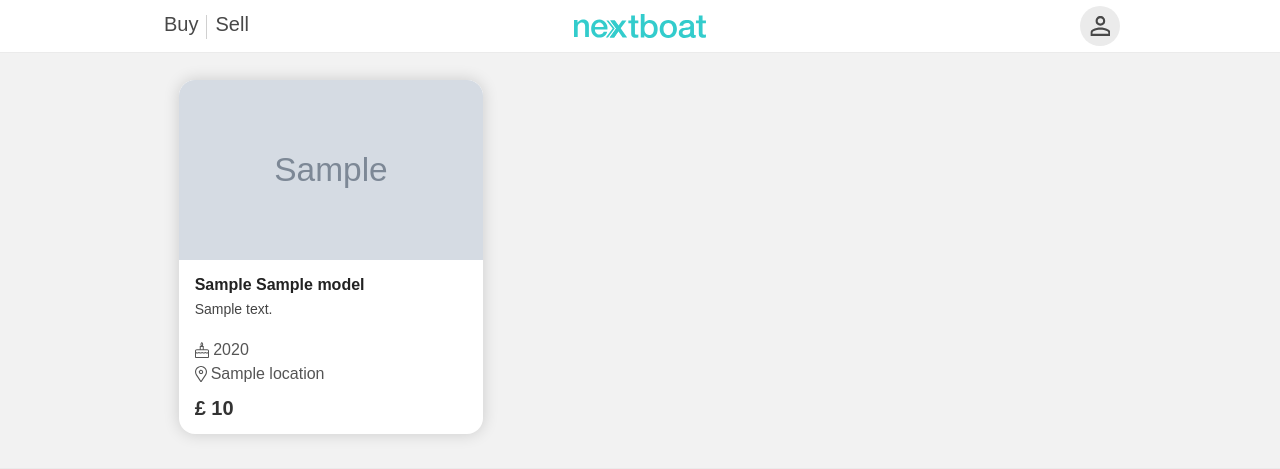
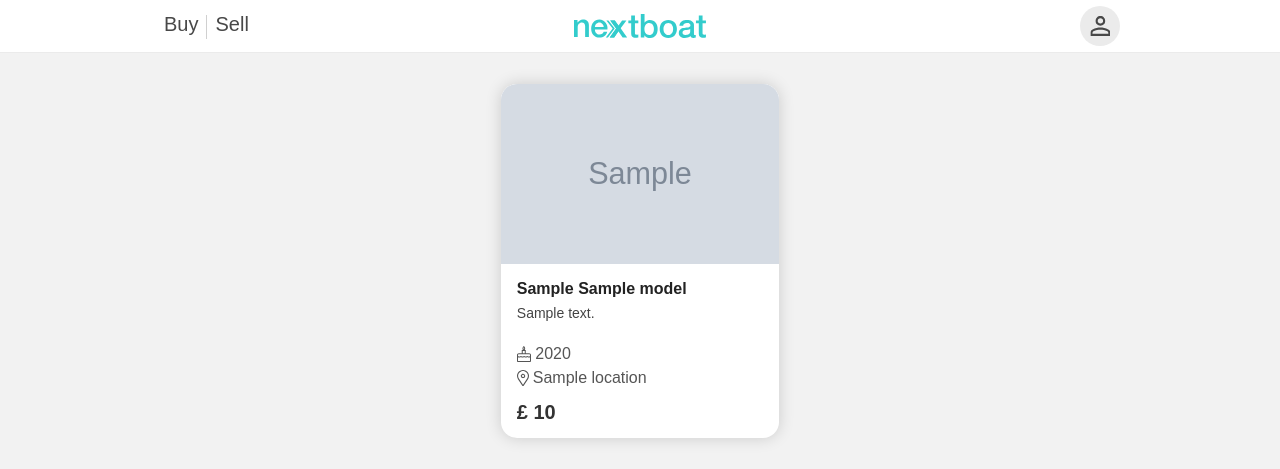
Before and after one commit to ancfoster/Next-Boat, a Django app: template listings/templates/listings/listings.html in a window 1280 px wide. Shown: the top 469 px of the page. Run offline with Django 4.2, Linux system fonts and the light colour scheme; the template is opened without the code that fills it: most values are stand-ins (such as "Sample title", 1, 10 or a date in 2020); grey boxes marked "Sample" are stand-in pictures; some web fonts are replaced.

Commit message:
Update items layout and styles in listings.html

```diff
--- a/listings/templates/listings/listings.html
+++ b/listings/templates/listings/listings.html
@@ -7,7 +7,7 @@
 {% endblock %}
 {% block content %}
 <main>
-<div class="listing-grid">
+<div class="listing-flex">
     {% for listing in listings_list %}
     <div class="boat-listing-cont">
         <a href="{% url 'boat_listing_details' listing.pk %}">
--- a/static/css/listings.css
+++ b/static/css/listings.css
@@ -1,23 +1,24 @@
 /* This stylesheet styles listings.html, which shows the available boats on the site */
-.listing-grid {
-    display: grid;
-    grid-template-columns: 1fr 1fr 1fr;
-    grid-auto-rows: auto;
-    grid-row-gap: 12px;
-    margin-top: 16px;
-    place-items: center;
+.listing-flex {
+    display: flex;
+    flex-direction: row;
+    flex-wrap: wrap;
+    justify-content: space-evenly;
+    padding-top: 16px;
 }
 .boat-listing-cont {
-    width: 100%;
-    max-width: 304px;
-    min-width: 280px;
+    width: 30%;
+    max-width: 380px;
     position: relative;
-    margin: 8px;
+    margin: 12px 8px;
     background-color: var(--white);
     border-radius: 16px;
     box-shadow: 0px 0px 16px 0px rgba(0, 0, 0, 0.16);
     -webkit-box-shadow: 0px 0px 16px 0px rgba(0, 0, 0, 0.16);
     box-sizing: border-box;
+}
+.boat-listing-cont:hover {
+    background-color: var(--light-bg-grey);
 }
 .boat-listing-cont a {
     width: 100%;
@@ -26,7 +27,6 @@
 }
 .boat-listing-item {
     width: 100%;
-    max-width: 304px;
     box-sizing: border-box;
     display: flex;
     flex-direction: column;
@@ -117,3 +117,19 @@
     color: var(--off-black);
     line-height: 20px;
 }
+
+@media screen and (max-width: 820px) {
+    .boat-listing-cont {
+        width: 30%;
+    }
+}
+@media screen and (max-width: 819px) {
+    .boat-listing-cont {
+        width: 45%;
+    }
+}
+@media screen and (max-width: 609px) {
+    .boat-listing-cont {
+        width: 100%;
+    }
+}
```
